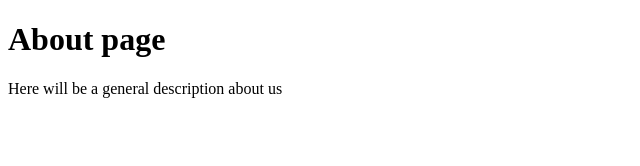
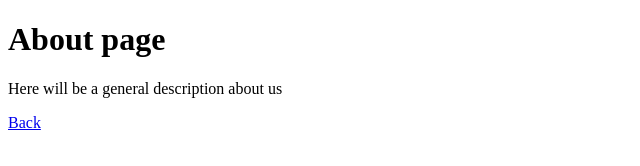
Before and after one commit to rolckeirnad/basic-node-site, a website: page about.html in a window 1280 px wide. Shown: the full height of the page, 0-640 px from the left. Drawn offline with Linux system fonts and the light colour scheme.

Commit message:
Add links

```diff
--- a/about.html
+++ b/about.html
@@ -9,5 +9,6 @@
 <body>
   <h1>About page</h1>
   <p>Here will be a general description about us</p>
+  <a href="/">Back</a>
 </body>
 </html>
```
Also changed, not shown: 404.html (+1 -0 lines), contact-me.html (+1 -0 lines).
